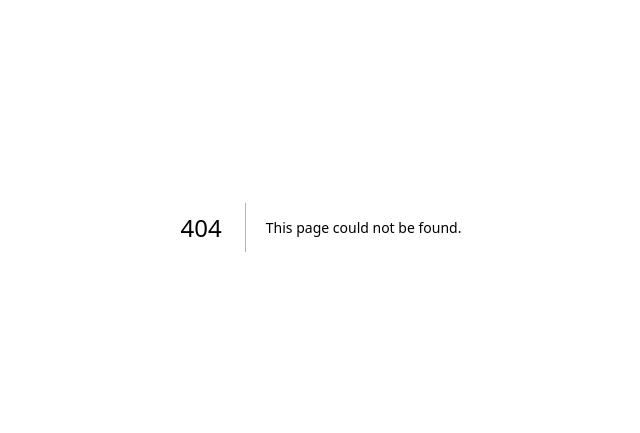
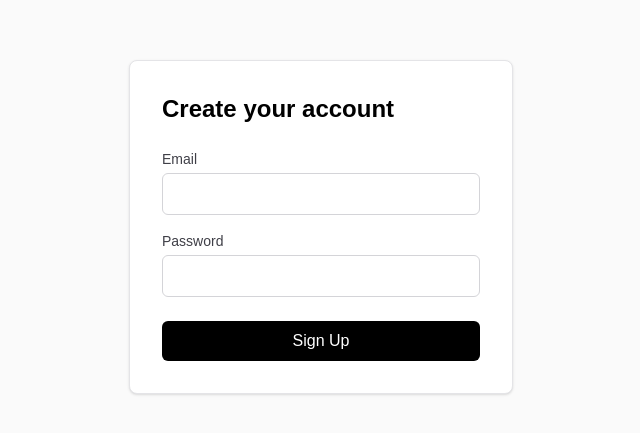
Before and after one commit to Nour337/lifeos-ai, a Next.js app: page /signup in a window 1280 px wide. Before the commit this address had no page. Shown: the part 173-606 px from the top of the page, without its empty margins (319-959 px from the left). Built offline with nearby package versions, Linux system fonts and the light colour scheme; no server answers.

Commit message:
Add auth pages, logout, and auth context

```diff
--- /dev/null
+++ b/app/(auth)/login/page.tsx
@@ -0,0 +1,74 @@
+"use client";
+
+import { useState } from "react";
+import { useRouter } from "next/navigation";
+import { supabase } from "@/lib/supabaseClient";
+
+export default function LoginPage() {
+  const [email, setEmail] = useState("");
+  const [password, setPassword] = useState("");
+  const [message, setMessage] = useState("");
+  const router = useRouter();
+
+  const handleLogin = async (e: React.FormEvent) => {
+    e.preventDefault();
+    setMessage("");
+
+    const { data, error } = await supabase.auth.signInWithPassword({
+      email,
+      password,
+    });
+
+    if (error) {
+      setMessage(`Error: ${error.message}`);
+    } else {
+      router.push("/dashboard");
+    }
+  };
+
+  return (
+    <div className="flex min-h-screen items-center justify-center bg-zinc-50 dark:bg-black">
+      <form
+        onSubmit={handleLogin}
+        className="w-full max-w-sm rounded-lg border border-zinc-200 bg-white p-8 shadow-sm dark:border-zinc-800 dark:bg-zinc-900"
+      >
+        <h1 className="mb-6 text-2xl font-semibold text-black dark:text-white">
+          Log in
+        </h1>
+
+        <label className="mb-1 block text-sm font-medium text-zinc-700 dark:text-zinc-300">
+          Email
+        </label>
+        <input
+          type="email"
+          value={email}
+          onChange={(e) => setEmail(e.target.value)}
+          required
+          className="mb-4 w-full rounded-md border border-zinc-300 px-3 py-2 text-black dark:border-zinc-700 dark:bg-zinc-800 dark:text-white"
+        />
+
+        <label className="mb-1 block text-sm font-medium text-zinc-700 dark:text-zinc-300">
+          Password
+        </label>
+        <input
+          type="password"
+          value={password}
+          onChange={(e) => setPassword(e.target.value)}
+          required
+          className="mb-6 w-full rounded-md border border-zinc-300 px-3 py-2 text-black dark:border-zinc-700 dark:bg-zinc-800 dark:text-white"
+        />
+
+        <button
+          type="submit"
+          className="w-full rounded-md bg-black px-4 py-2 text-white transition hover:bg-zinc-800 dark:bg-white dark:text-black dark:hover:bg-zinc-200"
+        >
+          Log In
+        </button>
+
+        {message && (
+          <p className="mt-4 text-sm text-red-500">{message}</p>
+        )}
+      </form>
+    </div>
+  );
+}
--- /dev/null
+++ b/app/(auth)/signup/page.tsx
@@ -0,0 +1,74 @@
+"use client";
+
+import { useState } from "react";
+import { supabase } from "@/lib/supabaseClient";
+
+export default function SignupPage() {
+  const [email, setEmail] = useState("");
+  const [password, setPassword] = useState("");
+  const [message, setMessage] = useState("");
+
+  const handleSignup = async (e: React.FormEvent) => {
+    e.preventDefault();
+    setMessage("");
+
+    const { data, error } = await supabase.auth.signUp({
+      email,
+      password,
+    });
+
+    if (error) {
+      setMessage(`Error: ${error.message}`);
+    } else {
+      setMessage("Success! Check your email to confirm your account (if confirmation is enabled), or you're now signed up.");
+      console.log("Signup data:", data);
+    }
+  };
+
+  return (
+    <div className="flex min-h-screen items-center justify-center bg-zinc-50 dark:bg-black">
+      <form
+        onSubmit={handleSignup}
+        className="w-full max-w-sm rounded-lg border border-zinc-200 bg-white p-8 shadow-sm dark:border-zinc-800 dark:bg-zinc-900"
+      >
+        <h1 className="mb-6 text-2xl font-semibold text-black dark:text-white">
+          Create your account
+        </h1>
+
+        <label className="mb-1 block text-sm font-medium text-zinc-700 dark:text-zinc-300">
+          Email
+        </label>
+        <input
+          type="email"
+          value={email}
+          onChange={(e) => setEmail(e.target.value)}
+          required
+          className="mb-4 w-full rounded-md border border-zinc-300 px-3 py-2 text-black dark:border-zinc-700 dark:bg-zinc-800 dark:text-white"
+        />
+
+        <label className="mb-1 block text-sm font-medium text-zinc-700 dark:text-zinc-300">
+          Password
+        </label>
+        <input
+          type="password"
+          value={password}
+          onChange={(e) => setPassword(e.target.value)}
+          required
+          minLength={6}
+          className="mb-6 w-full rounded-md border border-zinc-300 px-3 py-2 text-black dark:border-zinc-700 dark:bg-zinc-800 dark:text-white"
+        />
+
+        <button
+          type="submit"
+          className="w-full rounded-md bg-black px-4 py-2 text-white transition hover:bg-zinc-800 dark:bg-white dark:text-black dark:hover:bg-zinc-200"
+        >
+          Sign Up
+        </button>
+
+        {message && (
+          <p className="mt-4 text-sm text-zinc-600 dark:text-zinc-400">{message}</p>
+        )}
+      </form>
+    </div>
+  );
+}
--- /dev/null
+++ b/app/(dashboard)/dashboard/page.tsx
@@ -0,0 +1,31 @@
+"use client";
+
+import { useRouter } from "next/navigation";
+import { supabase } from "@/lib/supabaseClient";
+import { useAuth } from "@/lib/AuthContext";
+
+export default function DashboardPage() {
+  const router = useRouter();
+  const { user, loading } = useAuth();
+
+  const handleLogout = async () => {
+    await supabase.auth.signOut();
+    router.push("/login");
+  };
+
+  if (loading) return <p className="p-8">Loading...</p>;
+
+  return (
+    <div className="flex min-h-screen flex-col items-center justify-center gap-4 bg-zinc-50 dark:bg-black">
+      <h1 className="text-2xl font-semibold text-black dark:text-white">
+        Welcome, {user?.email ?? "Guest"}
+      </h1>
+      <button
+        onClick={handleLogout}
+        className="rounded-md bg-red-600 px-4 py-2 text-white transition hover:bg-red-700"
+      >
+        Log Out
+      </button>
+    </div>
+  );
+}
--- a/app/layout.tsx
+++ b/app/layout.tsx
@@ -1,6 +1,7 @@
 import type { Metadata } from "next";
 import { Geist, Geist_Mono } from "next/font/google";
 import "./globals.css";
+import { AuthProvider } from "@/lib/AuthContext";
 
 const geistSans = Geist({
   variable: "--font-geist-sans",
@@ -27,7 +28,9 @@ export default function RootLayout({
       lang="en"
       className={`${geistSans.variable} ${geistMono.variable} h-full antialiased`}
     >
-      <body className="min-h-full flex flex-col">{children}</body>
+      <body className="min-h-full flex flex-col">
+        <AuthProvider>{children}</AuthProvider>
+      </body>
     </html>
   );
 }
--- /dev/null
+++ b/lib/AuthContext.tsx
@@ -0,0 +1,53 @@
+"use client";
+
+import { createContext, useContext, useEffect, useState } from "react";
+import type { Session, User } from "@supabase/supabase-js";
+import { supabase } from "@/lib/supabaseClient";
+
+type AuthContextType = {
+  user: User | null;
+  session: Session | null;
+  loading: boolean;
+};
+
+const AuthContext = createContext<AuthContextType>({
+  user: null,
+  session: null,
+  loading: true,
+});
+
+export function AuthProvider({ children }: { children: React.ReactNode }) {
+  const [session, setSession] = useState<Session | null>(null);
+  const [loading, setLoading] = useState(true);
+
+  useEffect(() => {
+    // Get the current session on first load
+    supabase.auth.getSession().then(({ data: { session } }) => {
+      setSession(session);
+      setLoading(false);
+    });
+
+    // Listen for login/logout events and keep session in sync
+    const { data: listener } = supabase.auth.onAuthStateChange(
+      (_event, session) => {
+        setSession(session);
+      }
+    );
+
+    return () => {
+      listener.subscription.unsubscribe();
+    };
+  }, []);
+
+  return (
+    <AuthContext.Provider
+      value={{ user: session?.user ?? null, session, loading }}
+    >
+      {children}
+    </AuthContext.Provider>
+  );
+}
+
+export function useAuth() {
+  return useContext(AuthContext);
+}
```
